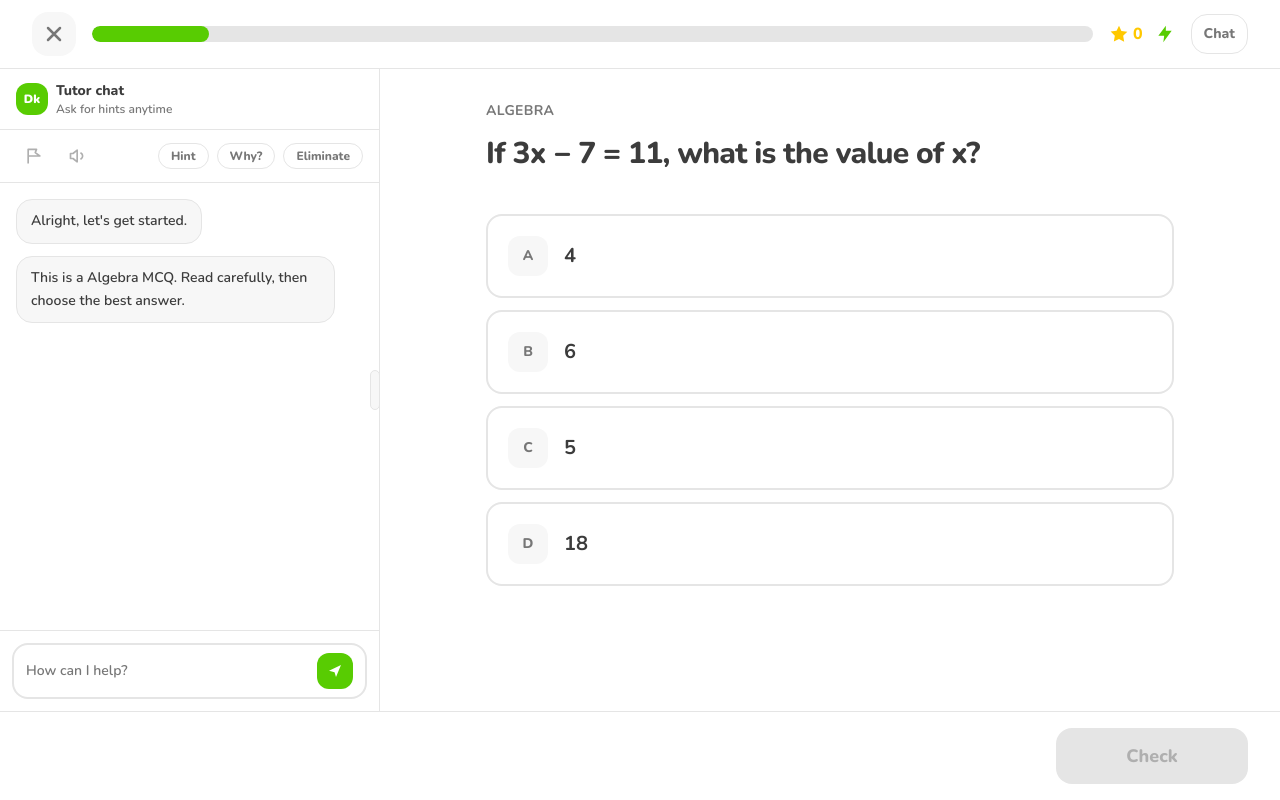
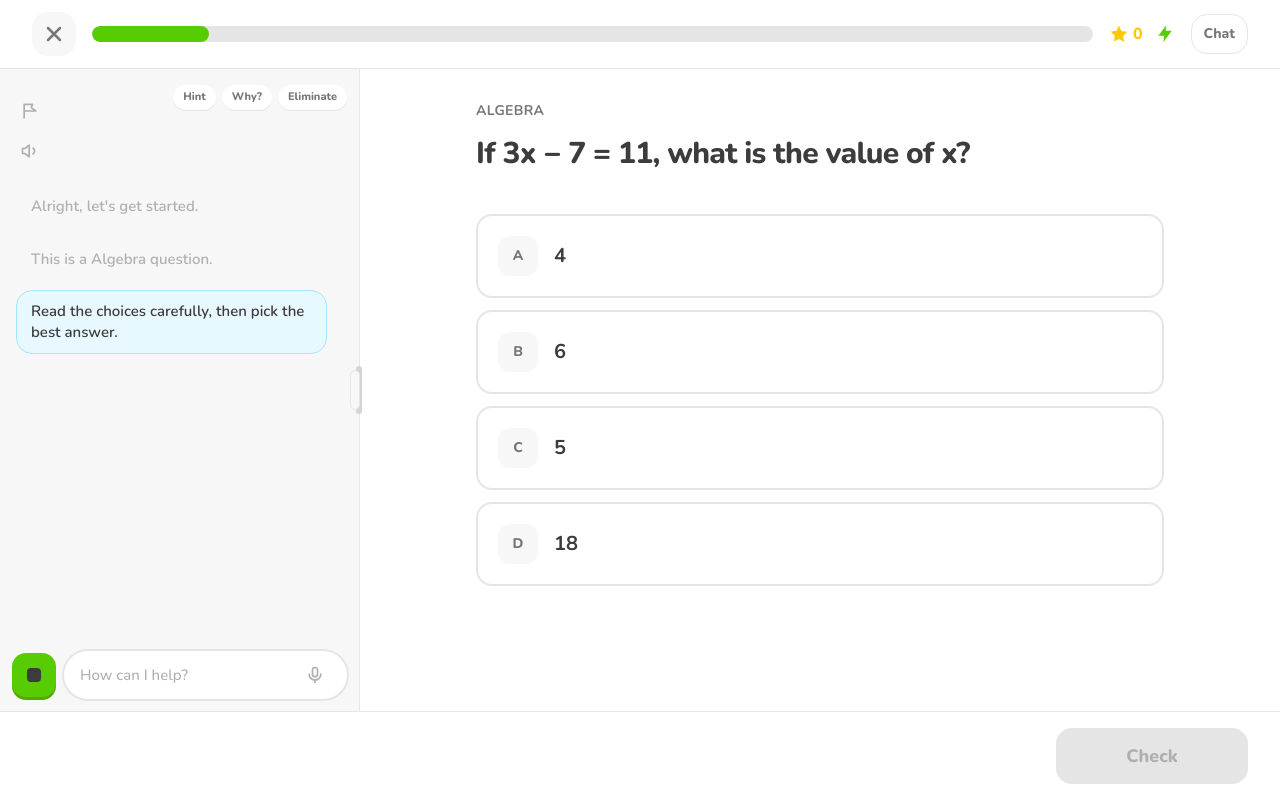
Before and after one commit to musaabMD/duolingo4TestPrep, a Next.js app: page /practice in a window 1280 px wide. Built offline with nearby package versions, Linux system fonts and the light colour scheme.

Commit message:
Restyle tutor side chat to match Duolingo clarity
Faded older bubbles, highlighted latest message, soft gray panel,
stacked tool icons, and a pill How can I help? input with mascot.

```diff
--- a/src/app/practice/page.tsx
+++ b/src/app/practice/page.tsx
@@ -186,8 +186,8 @@ function PracticeInner() {
       <div className="relative flex min-h-0 flex-1">
         {/* Desktop side chat */}
         <div
-          className={`hidden h-full shrink-0 border-r border-[var(--line)] transition-all duration-300 lg:flex ${
-            chatOpen ? "w-[340px] xl:w-[380px]" : "w-0 overflow-hidden border-r-0"
+          className={`hidden h-full shrink-0 border-r border-[#e8e8e8] bg-[#f7f7f7] transition-all duration-300 lg:flex ${
+            chatOpen ? "w-[320px] xl:w-[360px]" : "w-0 overflow-hidden border-r-0"
           }`}
         >
           <SideChat
--- a/src/components/SideChat.tsx
+++ b/src/components/SideChat.tsx
@@ -26,9 +26,14 @@ function starterMessages(question: PracticeQuestion): ChatMessage[] {
       text: "Alright, let's get started.",
     },
     {
+      id: `${question.id}-topic`,
+      role: "tutor",
+      text: `This is a ${question.topic} question.`,
+    },
+    {
       id: `${question.id}-prompt`,
       role: "tutor",
-      text: `This is a ${question.topic} MCQ. Read carefully, then choose the best answer.`,
+      text: "Read the choices carefully, then pick the best answer.",
     },
   ];
 }
@@ -40,17 +45,17 @@ function tutorReply(
 ): string {
   const q = input.toLowerCase();
   if (q.includes("hint") || q.includes("help") || q.includes("stuck")) {
-    return `Hint for ${question.topic}: eliminate choices that don't answer the prompt directly. Focus on what the question is really asking.`;
+    return `Hint for ${question.topic}: eliminate choices that don't answer the prompt directly.`;
   }
   if (q.includes("why") || q.includes("explain") || q.includes("answer")) {
     return checked
       ? question.explanation
-      : "Pick an answer and tap Check — then I can walk through the explanation.";
+      : "Pick an answer and tap Check — then I can explain.";
   }
   if (q.includes("eliminate") || q.includes("wrong")) {
-    return "Cross out options that are off-topic or only partially true. On test day, process of elimination is your friend.";
+    return "Cross out options that are off-topic or only partially true.";
   }
-  return `I'm your DrKard tutor for this ${question.topic} question. Ask for a hint, why an answer works, or how to eliminate choices.`;
+  return `Ask for a hint, why an answer works, or how to eliminate choices.`;
 }
 
 function SideChatPanel({
@@ -75,7 +80,6 @@ function SideChatPanel({
     const text = isCorrect
       ? `Correct! ${question.explanation}`
       : `Not quite. ${question.explanation}`;
-    // Queue after paint to avoid cascading render lint in the same tick as check
     const id = window.setTimeout(() => {
       setMessages((prev) => [
         ...prev,
@@ -108,39 +112,39 @@ function SideChatPanel({
     setDraft("");
   }
 
+  const lastIndex = messages.length - 1;
+
   return (
     <aside
-      className={`flex h-full min-h-0 w-full flex-col border-[var(--line)] bg-white ${className}`}
+      className={`relative flex h-full min-h-0 w-full flex-col bg-[#f7f7f7] ${className}`}
     >
-      <div className="flex items-center justify-between border-b border-[var(--line)] px-4 py-3">
-        <div className="flex items-center gap-2">
-          <span className="grid h-8 w-8 place-items-center rounded-xl bg-[var(--brand)] text-xs font-black text-white">
-            Dk
-          </span>
-          <div>
-            <p className="text-sm font-extrabold text-[var(--ink)]">Tutor chat</p>
-            <p className="text-xs font-semibold text-[var(--muted)]">
-              Ask for hints anytime
-            </p>
-          </div>
-        </div>
-        {onClose && (
+      {/* Drag/resize handle cue */}
+      <span
+        aria-hidden
+        className="absolute top-1/2 right-0 z-10 hidden h-12 w-1.5 -translate-y-1/2 translate-x-1/2 rounded-full bg-[#d4d4d4] lg:block"
+      />
+
+      {/* Top tools — Duolingo-style stacked icons */}
+      <div className="flex items-start justify-between px-3 pt-3">
+        <div className="flex flex-col gap-1">
+          {onClose ? (
             <button
               type="button"
               onClick={onClose}
               aria-label="Close chat"
-            className="grid h-9 w-9 place-items-center rounded-xl text-[var(--muted)] hover:bg-[var(--surface)] lg:hidden"
+              className="grid h-9 w-9 place-items-center rounded-xl text-[#afafaf] transition hover:bg-white"
             >
-            ✕
+              <svg viewBox="0 0 24 24" className="h-5 w-5" fill="none" stroke="currentColor" strokeWidth="2.4">
+                <path d="M6 6l12 12M18 6L6 18" strokeLinecap="round" />
+              </svg>
             </button>
+          ) : (
+            <span className="h-2" />
           )}
-      </div>
-
-      <div className="flex flex-wrap items-center gap-2 border-b border-[var(--line)] px-4 py-2">
           <button
             type="button"
             aria-label="Flag question"
-          className="grid h-9 w-9 place-items-center rounded-full text-[#afafaf] hover:bg-[var(--surface)]"
+            className="grid h-9 w-9 place-items-center rounded-full text-[#afafaf] transition hover:bg-white"
           >
             <svg viewBox="0 0 24 24" className="h-5 w-5" fill="none" stroke="currentColor" strokeWidth="2">
               <path d="M5 21V4h10l-1.5 4L19 12H5" strokeLinejoin="round" />
@@ -149,20 +153,22 @@ function SideChatPanel({
           <button
             type="button"
             aria-label="Read aloud"
-          className="grid h-9 w-9 place-items-center rounded-full text-[#afafaf] hover:bg-[var(--surface)]"
+            className="grid h-9 w-9 place-items-center rounded-full text-[#afafaf] transition hover:bg-white"
           >
             <svg viewBox="0 0 24 24" className="h-5 w-5" fill="none" stroke="currentColor" strokeWidth="2">
               <path d="M11 5L6 9H3v6h3l5 4V5z" strokeLinejoin="round" />
               <path d="M15.5 8.5a4 4 0 010 7" strokeLinecap="round" />
             </svg>
           </button>
-        <div className="ml-auto flex flex-wrap gap-2">
+        </div>
+
+        <div className="flex flex-wrap justify-end gap-1.5 pt-1">
           {["Hint", "Why?", "Eliminate"].map((label) => (
             <button
               key={label}
               type="button"
               onClick={() => pushExchange(label)}
-              className="rounded-full border border-[var(--line)] px-3 py-1 text-xs font-extrabold text-[var(--muted)] hover:bg-[var(--surface)]"
+              className="rounded-full bg-white px-2.5 py-1 text-[11px] font-extrabold text-[#777] shadow-[0_1px_0_#e5e5e5] transition hover:text-[var(--ink)]"
             >
               {label}
             </button>
@@ -170,49 +176,77 @@ function SideChatPanel({
         </div>
       </div>
 
-      <div className="flex-1 space-y-3 overflow-y-auto px-4 py-4">
-        {messages.map((message) => (
+      {/* Messages — older faded, latest clear */}
+      <div className="flex flex-1 flex-col gap-2.5 overflow-y-auto px-4 py-4">
+        {messages.map((message, i) => {
+          const isLatest = i === lastIndex;
+          const isUser = message.role === "user";
+          return (
             <div
               key={message.id}
-            className={`flex ${message.role === "user" ? "justify-end" : "justify-start"}`}
+              className={`flex ${isUser ? "justify-end" : "justify-start"}`}
             >
               <div
-              className={`max-w-[92%] rounded-2xl px-3.5 py-2.5 text-sm font-semibold leading-relaxed ${
-                message.role === "user"
-                  ? "bg-[var(--sky)] text-white"
-                  : "border border-[var(--line)] bg-[var(--surface)] text-[var(--ink)]"
+                className={`max-w-[95%] rounded-2xl px-3.5 py-2.5 text-[15px] font-semibold leading-snug transition ${
+                  isUser
+                    ? "bg-[#1cb0f6] text-white"
+                    : isLatest
+                      ? "border border-[#a4e5ff] bg-[#e8f8ff] text-[var(--ink)]"
+                      : "border border-transparent bg-transparent text-[#b0b0b0]"
                 }`}
               >
                 {message.text}
               </div>
             </div>
-        ))}
+          );
+        })}
         <div ref={bottomRef} />
       </div>
 
-      <div className="border-t border-[var(--line)] p-3">
+      {/* Pill input + mascot */}
+      <div className="px-3 pb-3 pt-1">
         <form
-          className="flex items-center gap-2 rounded-2xl border-2 border-[var(--line)] bg-white px-3 py-2 focus-within:border-[var(--sky)]"
+          className="flex items-center gap-2"
           onSubmit={(e) => {
             e.preventDefault();
             send();
           }}
         >
+          <span
+            aria-hidden
+            className="grid h-11 w-11 shrink-0 place-items-center rounded-[14px] bg-[var(--brand)] shadow-[0_3px_0_var(--brand-deep)]"
+          >
+            <span className="h-3.5 w-3.5 rounded-sm bg-[var(--ink)]" />
+          </span>
+          <div className="flex min-h-12 flex-1 items-center gap-2 rounded-full bg-white px-4 shadow-[0_0_0_2px_#e5e5e5]">
             <input
               value={draft}
               onChange={(e) => setDraft(e.target.value)}
               placeholder="How can I help?"
-            className="w-full bg-transparent text-sm font-semibold text-[var(--ink)] outline-none placeholder:text-[var(--muted)]"
+              className="w-full bg-transparent text-[15px] font-semibold text-[var(--ink)] outline-none placeholder:font-medium placeholder:text-[#afafaf]"
             />
+            <button
+              type="button"
+              aria-label="Voice input"
+              className="grid h-8 w-8 shrink-0 place-items-center text-[#afafaf] transition hover:text-[var(--ink)]"
+            >
+              <svg viewBox="0 0 24 24" className="h-5 w-5" fill="none" stroke="currentColor" strokeWidth="2">
+                <rect x="9" y="3" width="6" height="11" rx="3" />
+                <path d="M5 11a7 7 0 0014 0M12 18v3" strokeLinecap="round" />
+              </svg>
+            </button>
+            {draft.trim() && (
               <button
                 type="submit"
                 aria-label="Send"
-            className="grid h-9 w-9 shrink-0 place-items-center rounded-xl bg-[var(--brand)] text-white"
+                className="grid h-8 w-8 shrink-0 place-items-center rounded-full bg-[var(--brand)] text-white"
               >
-            <svg viewBox="0 0 24 24" className="h-4 w-4" fill="currentColor">
+                <svg viewBox="0 0 24 24" className="h-3.5 w-3.5" fill="currentColor">
                   <path d="M3 11.5L21 3l-7.5 18-2.2-7.3L3 11.5z" />
                 </svg>
               </button>
+            )}
+          </div>
         </form>
       </div>
     </aside>
```
Lines whose indentation alone changed are shown as unchanged.
